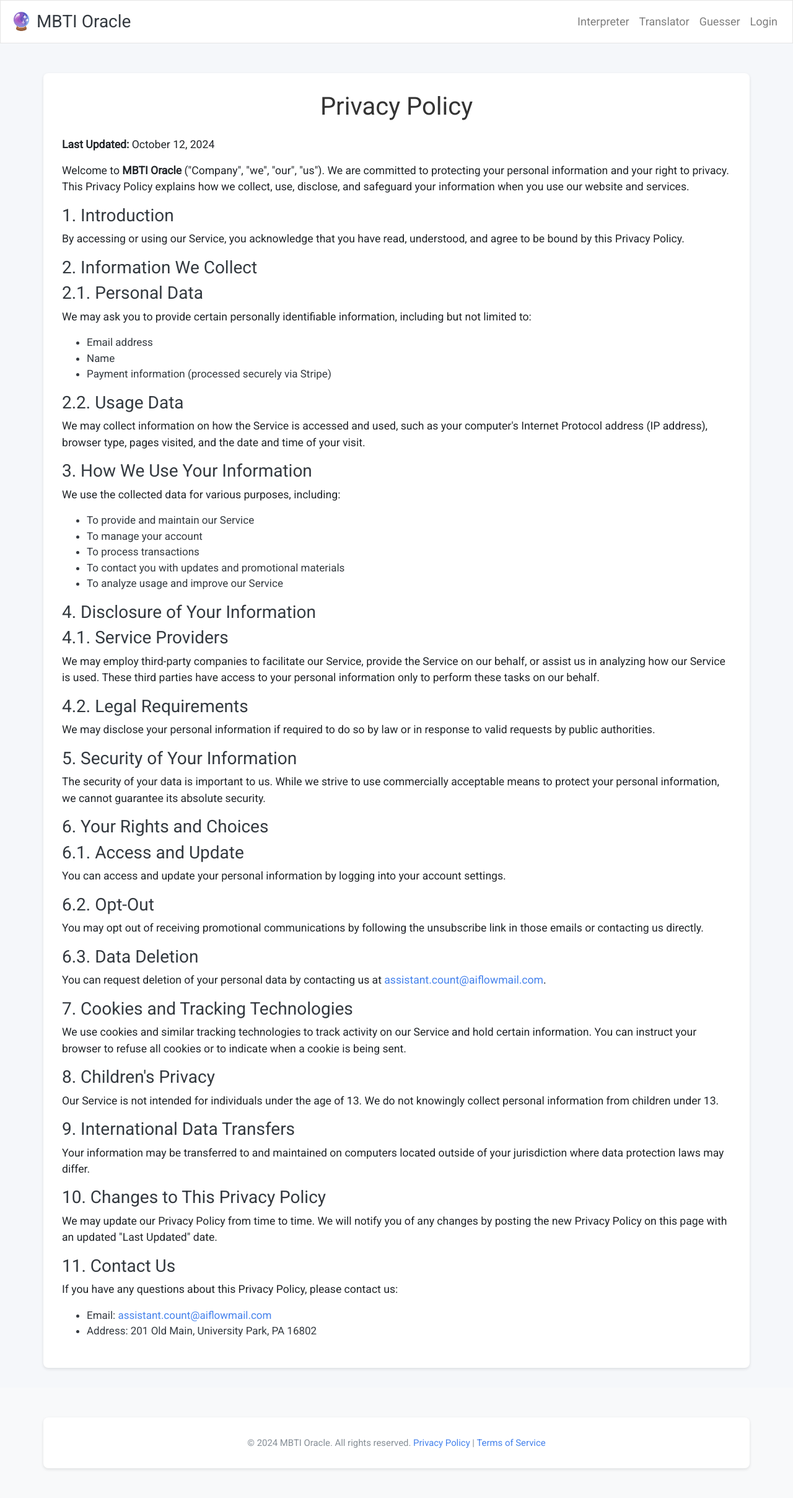
After one commit to seniorchoi/mbti-interpreter, a Flask app: page /privacy-policy in a window 1280 px wide. The commit adds this page. Shown: the whole page at 62% size. Run offline with Flask 3, Linux system fonts and the light colour scheme; data comes from the database, SQL or seed files in the repository; some libraries are stand-ins or nearby versions.

Commit message:
policies

```diff
--- a/app.py
+++ b/app.py
@@ -533,6 +533,15 @@ def payment_cancel():
 def profile():
     return render_template('profile.html', user=session['profile'])
 
+@app.route('/privacy-policy')
+def privacy_policy():
+    return render_template('privacy_policy.html')
+
+
+# Route for Terms of Service
+@app.route('/terms-of-service')
+def terms_of_service():
+    return render_template('terms_of_service.html')
 
 
 
--- a/static/styles.css
+++ b/static/styles.css
@@ -30,6 +30,12 @@ h2, .h2 {
     font-size: 1.75rem;
     font-weight: 400;
 }
+
+h3, .h3 {
+    font-size: 1.75rem;
+    font-weight: 400;
+}
+
 
 h4, .h4 {
     font-size: 1.75rem;
--- a/templates/base.html
+++ b/templates/base.html
@@ -67,8 +67,8 @@
         <div class="container text-center">
             <span class="text-muted">
                 &copy; {{ current_year }} MBTI Oracle. All rights reserved.
-                <a href="">Privacy Policy</a> |
-                <a href="">Terms of Service</a>
+                <a href="{{ url_for('privacy_policy') }}">Privacy Policy</a> |
+                <a href="{{ url_for('terms_of_service') }}">Terms of Service</a>
             </span>
         </div>
     </footer>
--- /dev/null
+++ b/templates/privacy_policy.html
@@ -0,0 +1,78 @@
+<!-- File: templates/privacy_policy.html -->
+
+{% extends "base.html" %}
+
+{% block title %}Privacy Policy{% endblock %}
+
+{% block content %}
+<div class="container mt-5">
+    <h1 class="mb-4">Privacy Policy</h1>
+    <p><strong>Last Updated:</strong> October 12, 2024</p>
+
+    <p>Welcome to <strong>MBTI Oracle</strong> ("Company", "we", "our", "us"). We are committed to protecting your personal information and your right to privacy. This Privacy Policy explains how we collect, use, disclose, and safeguard your information when you use our website and services.</p>
+
+    <h2>1. Introduction</h2>
+    <p>By accessing or using our Service, you acknowledge that you have read, understood, and agree to be bound by this Privacy Policy.</p>
+
+    <h2>2. Information We Collect</h2>
+    <h3>2.1. Personal Data</h3>
+    <p>We may ask you to provide certain personally identifiable information, including but not limited to:</p>
+    <ul>
+        <li>Email address</li>
+        <li>Name</li>
+        <li>Payment information (processed securely via Stripe)</li>
+    </ul>
+
+    <h3>2.2. Usage Data</h3>
+    <p>We may collect information on how the Service is accessed and used, such as your computer's Internet Protocol address (IP address), browser type, pages visited, and the date and time of your visit.</p>
+
+    <h2>3. How We Use Your Information</h2>
+    <p>We use the collected data for various purposes, including:</p>
+    <ul>
+        <li>To provide and maintain our Service</li>
+        <li>To manage your account</li>
+        <li>To process transactions</li>
+        <li>To contact you with updates and promotional materials</li>
+        <li>To analyze usage and improve our Service</li>
+    </ul>
+
+    <h2>4. Disclosure of Your Information</h2>
+    <h3>4.1. Service Providers</h3>
+    <p>We may employ third-party companies to facilitate our Service, provide the Service on our behalf, or assist us in analyzing how our Service is used. These third parties have access to your personal information only to perform these tasks on our behalf.</p>
+
+    <h3>4.2. Legal Requirements</h3>
+    <p>We may disclose your personal information if required to do so by law or in response to valid requests by public authorities.</p>
+
+    <h2>5. Security of Your Information</h2>
+    <p>The security of your data is important to us. While we strive to use commercially acceptable means to protect your personal information, we cannot guarantee its absolute security.</p>
+
+    <h2>6. Your Rights and Choices</h2>
+    <h3>6.1. Access and Update</h3>
+    <p>You can access and update your personal information by logging into your account settings.</p>
+
+    <h3>6.2. Opt-Out</h3>
+    <p>You may opt out of receiving promotional communications by following the unsubscribe link in those emails or contacting us directly.</p>
+
+    <h3>6.3. Data Deletion</h3>
+    <p>You can request deletion of your personal data by contacting us at <a href="mailto:assistant.count@aiflowmail.com">assistant.count@aiflowmail.com</a>.</p>
+
+    <h2>7. Cookies and Tracking Technologies</h2>
+    <p>We use cookies and similar tracking technologies to track activity on our Service and hold certain information. You can instruct your browser to refuse all cookies or to indicate when a cookie is being sent.</p>
+
+    <h2>8. Children's Privacy</h2>
+    <p>Our Service is not intended for individuals under the age of 13. We do not knowingly collect personal information from children under 13.</p>
+
+    <h2>9. International Data Transfers</h2>
+    <p>Your information may be transferred to and maintained on computers located outside of your jurisdiction where data protection laws may differ.</p>
+
+    <h2>10. Changes to This Privacy Policy</h2>
+    <p>We may update our Privacy Policy from time to time. We will notify you of any changes by posting the new Privacy Policy on this page with an updated "Last Updated" date.</p>
+
+    <h2>11. Contact Us</h2>
+    <p>If you have any questions about this Privacy Policy, please contact us:</p>
+    <ul>
+        <li>Email: <a href="mailto:assistant.count@aiflowmail.com">assistant.count@aiflowmail.com</a></li>
+        <li>Address: 201 Old Main, University Park, PA 16802</li>
+    </ul>
+</div>
+{% endblock %}
```
Also changed, not shown: templates/terms_of_service.html (added, +77 -0 lines), 1 other file.
